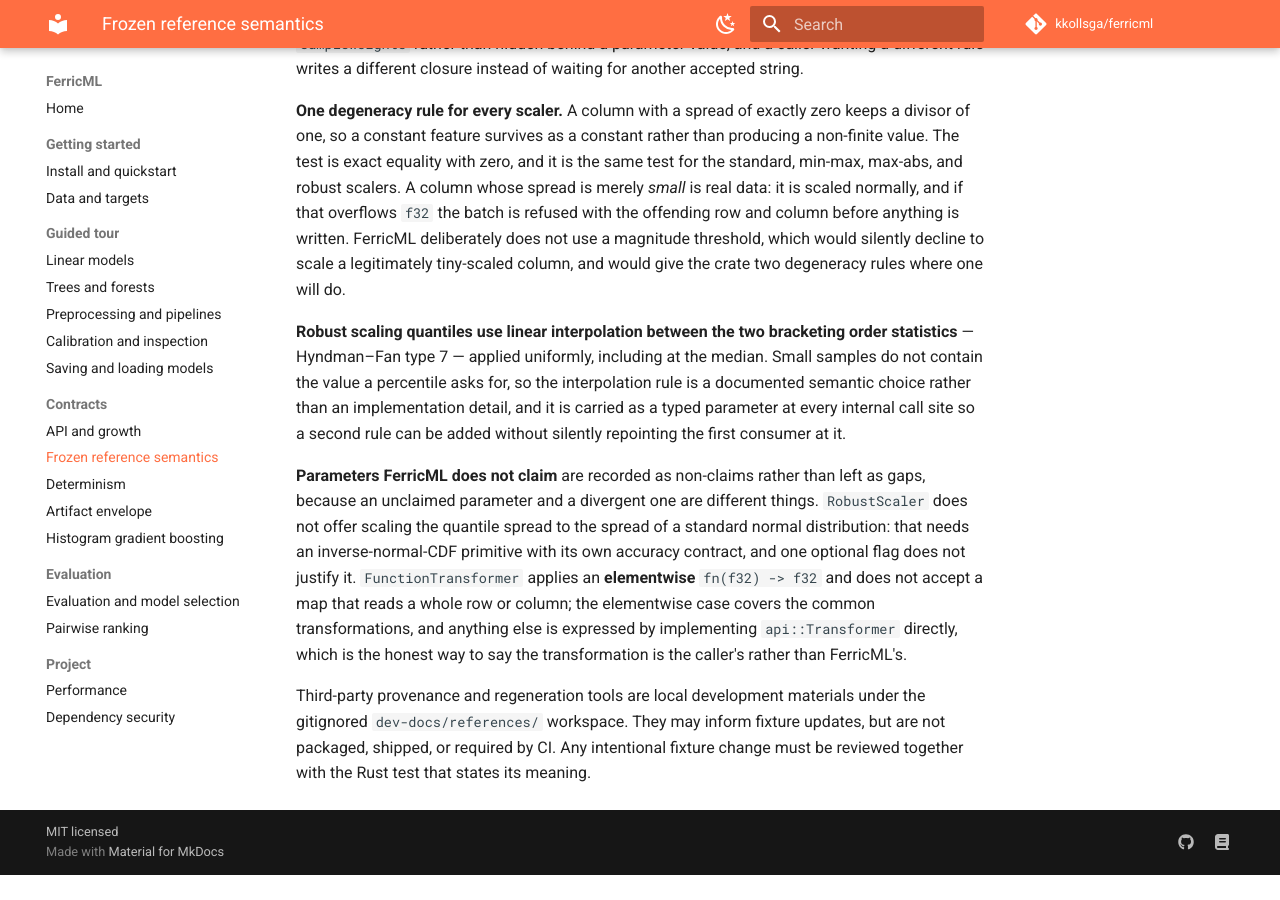
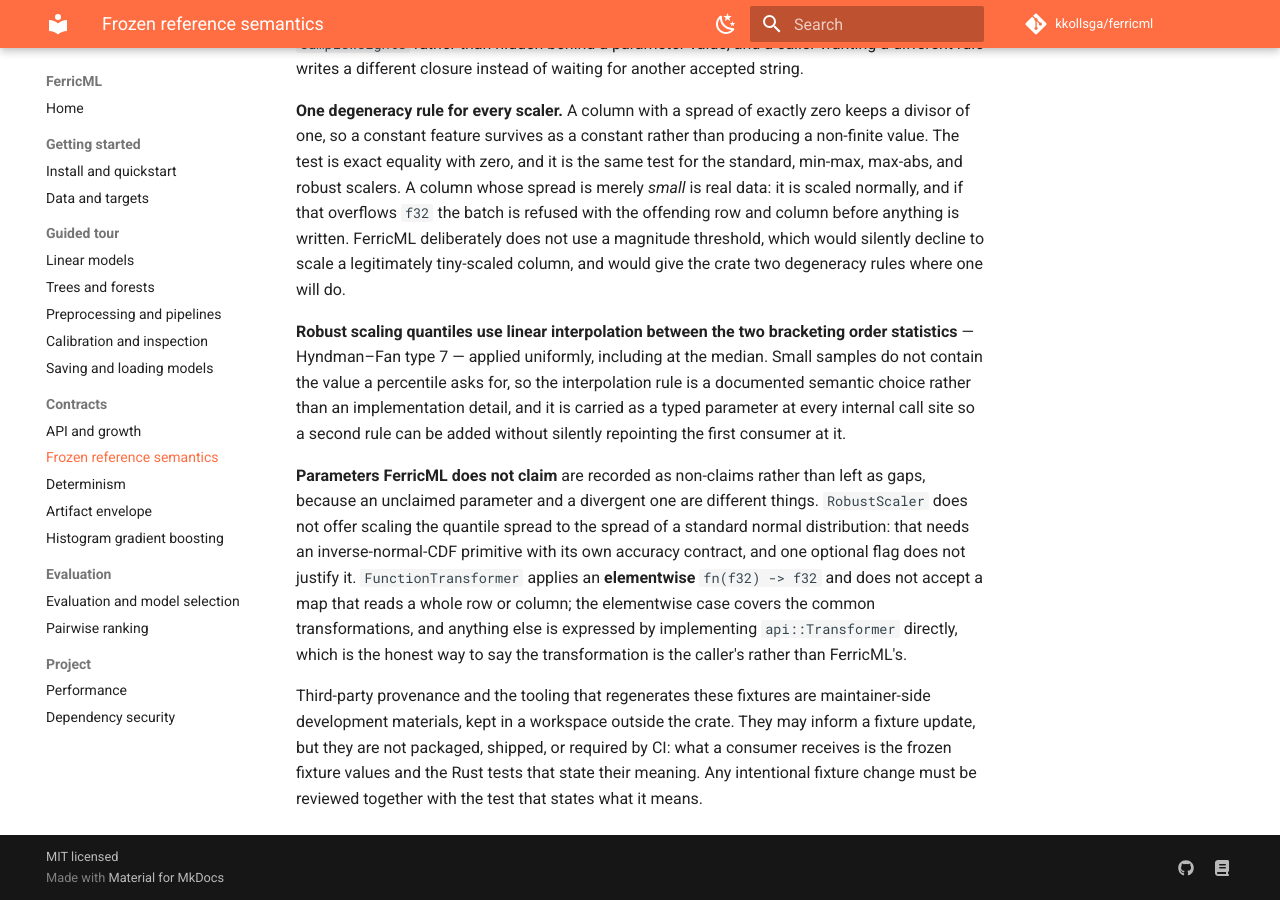
Before and after one commit to kkollsga/ferricml, an MkDocs documentation site: the page built from docs/reference-semantics.md, in a window 1280 px wide and 900 px high, scrolled down 1843 px. Built offline with MkDocs 1.6.1 and Material for MkDocs 9.7.7, drawn with Linux system fonts in a browser that asks for light colours; comment, search, counter and statistics services are not loaded; before the commit the page ends 2718 px from its top, so only the background shows below that.

Commit message:
docs: stop citing maintainer-only paths and finish two declarations
Three published pages pointed readers at `dev-docs/bench/results/`,
`dev-docs/bench/out/` and `dev-docs/references/`, none of which exist on a
reader's machine. Describe what the evidence is and where it sits in the
development workflow instead. The documentation-truth checker excludes
`dev-docs/` deliberately, so this class has no mechanical detector.

`DummyRegressor`'s "Declares nothing" is correct, unlike the same sentence
corrected on `DummyClassifier`; say so, so it does not read as a missed fix.
The calibration capability enumeration named four of five and omitted the
probability declaration the split added.

Co-Authored-By: Claude Opus 5 <noreply@anthropic.com>

```diff
--- a/docs/reference-semantics.md
+++ b/docs/reference-semantics.md
@@ -115,8 +115,9 @@ common transformations, and anything else is expressed by implementing
 `api::Transformer` directly, which is the honest way to say the transformation
 is the caller's rather than FerricML's.
 
-Third-party provenance and regeneration tools are local development materials
-under the gitignored `dev-docs/references/` workspace. They may inform fixture
-updates, but are not packaged, shipped, or required by CI. Any intentional
-fixture change must be reviewed together with the Rust test that states its
-meaning.
+Third-party provenance and the tooling that regenerates these fixtures are
+maintainer-side development materials, kept in a workspace outside the crate.
+They may inform a fixture update, but they are not packaged, shipped, or
+required by CI: what a consumer receives is the frozen fixture values and the
+Rust tests that state their meaning. Any intentional fixture change must be
+reviewed together with the test that states what it means.
```
Also changed, not shown: docs/api-and-growth.md (+4 -3 lines), docs/determinism.md (+3 -3 lines), docs/guide/calibration-and-inspection.md (+4 -2 lines), docs/model-performance.md (+6 -2 lines), 1 other file.
